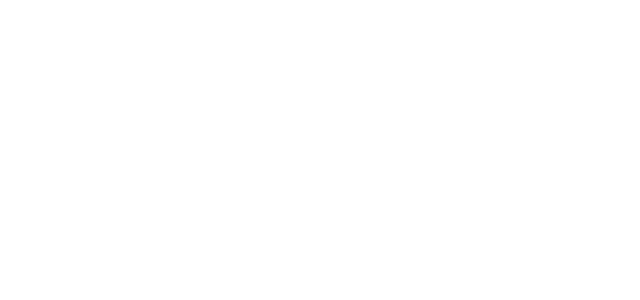
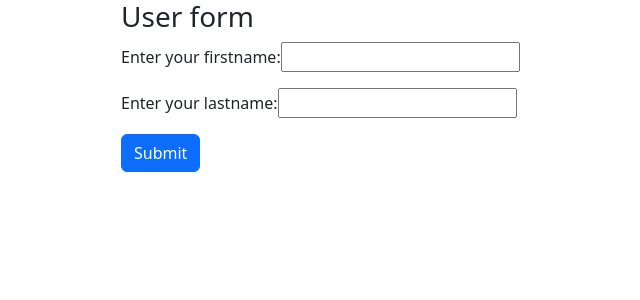
Before and after one commit to JenuTandel/Vue_Form, a Vue app: page /user in a window 1280 px wide. Before the commit this address had no page. Shown: the top 300 px of the page, without its empty margins (319-959 px from the left). Built offline with nearby package versions, Linux system fonts and the light colour scheme; what vue-recaptcha would draw is missing.

Commit message:
add userform with labels

```diff
--- a/data/db.json
+++ b/data/db.json
@@ -37,15 +37,6 @@
       "id": 7
     },
     {
-      "empName": "Kinal",
-      "password": "123456",
-      "email": "k@gmail.com",
-      "phoneno": "9033659856",
-      "dob": "2023-06-01",
-      "dutystarttime": "11:32",
-      "id": 8
-    },
-    {
       "empName": "Hetv",
       "password": "123456",
       "email": "hetv@gmail.com",
@@ -53,15 +44,6 @@
       "dob": "2023-06-08",
       "dutystarttime": "11:42",
       "id": 9
-    },
-    {
-      "empName": "Ravi",
-      "password": "213123123",
-      "email": "ravi@gmial.com",
-      "phoneno": "1234567789",
-      "dob": "2023-06-15",
-      "dutystarttime": "11:49",
-      "id": 10
     }
   ]
 }
--- a/src/router/index.ts
+++ b/src/router/index.ts
@@ -1,6 +1,7 @@
 import { createRouter, createWebHistory, RouteRecordRaw } from "vue-router";
 import EmployeeData from "../views/employee-data.vue";
 import EmployeeDetailsContainer from "../employee/components/employee-details-container/employee-details-container.vue";
+import UserFormContainer from "../user/components/user-form-container/user-form-container.vue";
 
 const routes: Array<RouteRecordRaw> = [
   {
@@ -15,6 +16,10 @@
     path: "/employee/:id",
     component: EmployeeDetailsContainer,
   },
+  {
+    path: "/user",
+    component: UserFormContainer,
+  },
 ];
 
 const router = createRouter({
--- /dev/null
+++ b/src/user/components/user-form-container/user-form-container.vue
@@ -0,0 +1,7 @@
+<template>
+  <user-form-presentation></user-form-presentation>
+</template>
+
+<script setup lang="ts">
+import userFormPresentation from "./user-form-presentation/user-form-presentation.vue";
+</script>
--- /dev/null
+++ b/src/user/components/user-form-container/user-form-presentation/user-form-presentation.vue
@@ -0,0 +1,26 @@
+<template>
+  <form id="userform">
+    <h3>User form</h3>
+    <div class="mb-3">
+      <label for="fname">Enter your firstname: </label>
+      <input type="text" name="fname" id="fname" />
+    </div>
+    <div class="mb-3">
+      <label for="lname">Enter your lastname: </label>
+      <input type="text" name="lname" id="lname" />
+    </div>
+    <div>
+      <label for="submit"></label>
+      <button type="submit" id="submit" name="submit" class="btn btn-primary">
+        Submit
+      </button>
+    </div>
+  </form>
+</template>
+
+<style scoped>
+#userform {
+  width: 400px;
+  margin: auto;
+}
+</style>
```
